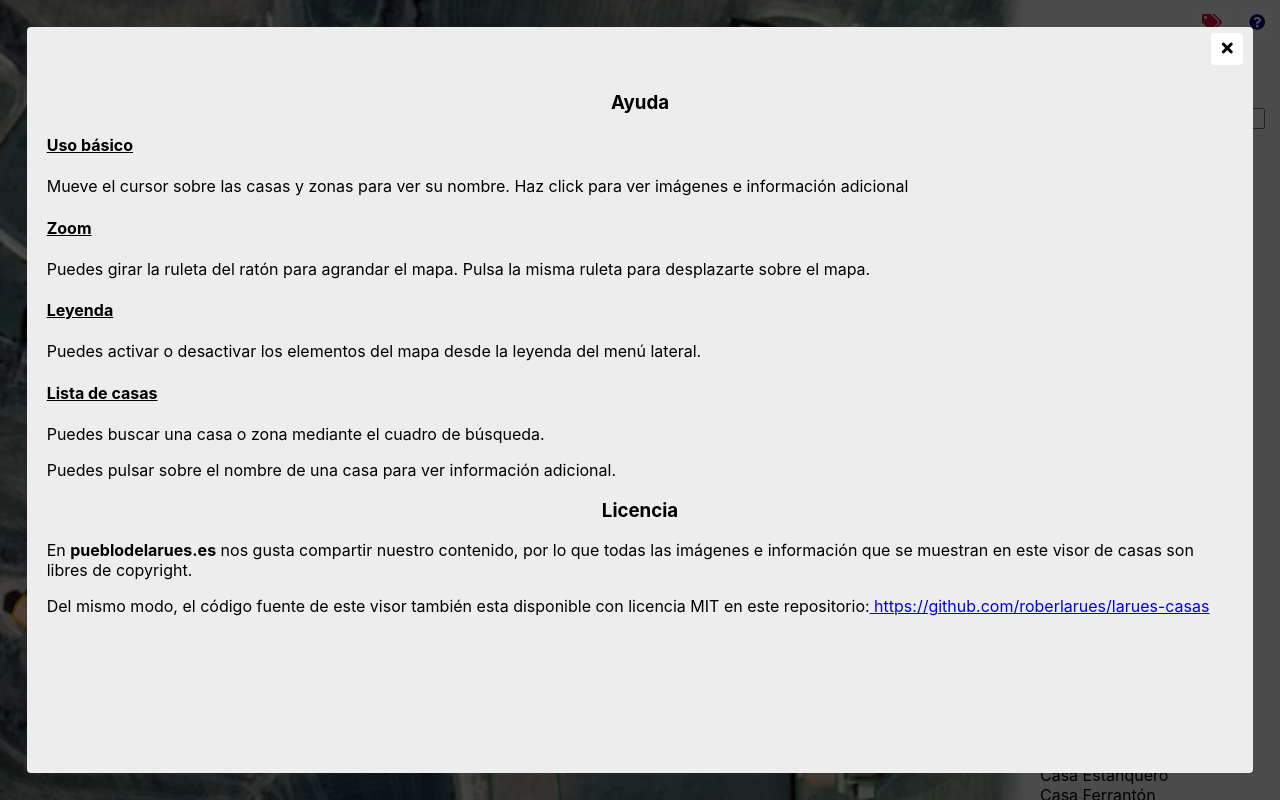
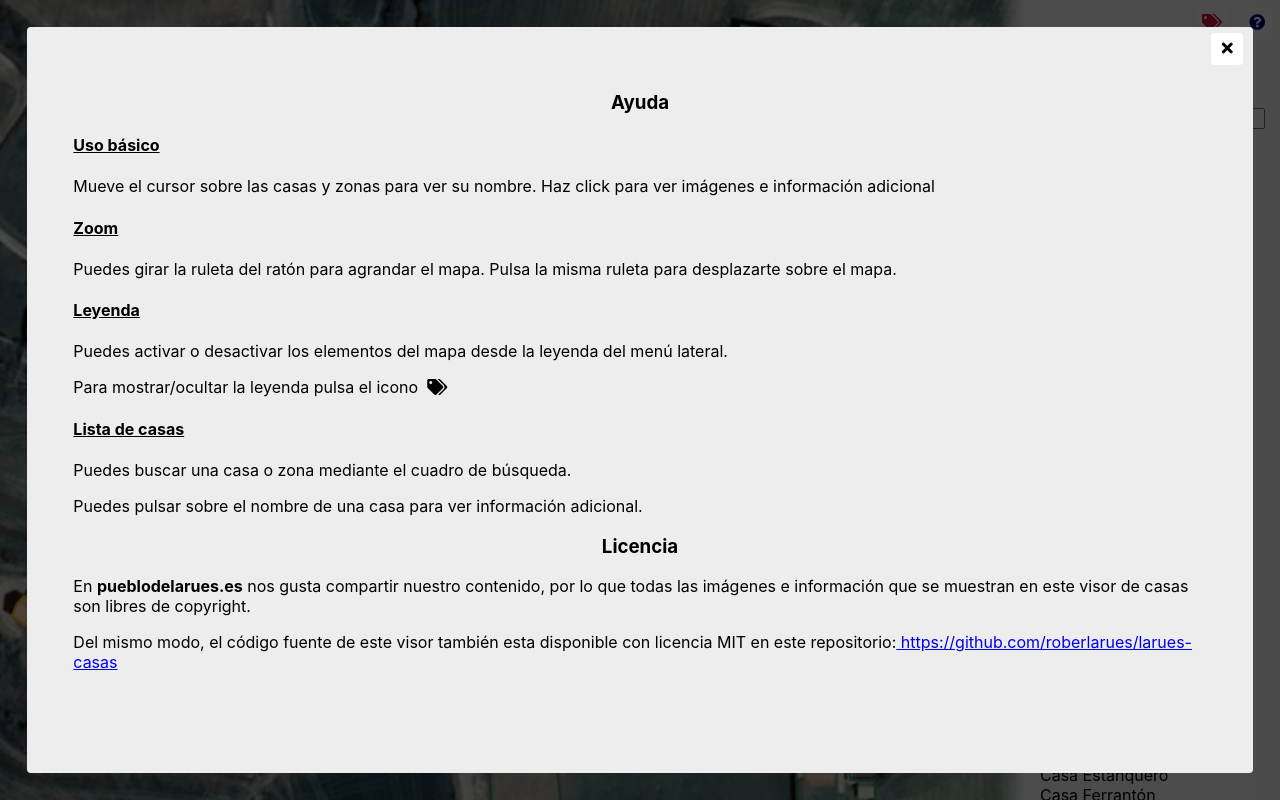
Before and after one commit to roberlarues/larues-casas, a React (Create React App) app: page / in a window 1280 px wide. Both pictures are taken after a click on the button 1257 px from the left and 22 px from the top of the page. Shown: the top 800 px of the page. Built offline with nearby package versions, Linux system fonts and the light colour scheme.

Commit message:
Mejoras en ayuda

```diff
--- a/src/App.css
+++ b/src/App.css
@@ -95,12 +95,20 @@ button:hover {
   background-color: lightpink!important;
 }
 
+.help {
+  margin: 0 20pt 0 20pt;
+}
+
 .help h3 {
   text-align: center;
 }
 
 .help h4 {
   text-align: left;
+}
+
+.help a {
+  word-break: break-word;
 }
 
 .only-mobile {
@@ -116,6 +124,19 @@ button:hover {
 }
 
 @media (max-width: 1100px) {
+}
+
+
+@media (max-width: 990px) {
+
+
+  .MapCanvas {
+    flex-basis: 72%;
+  }
+}
+
+@media (max-width: 600px) {
+
 
   .only-pc {
     display: none;
@@ -124,18 +145,6 @@ button:hover {
   .only-mobile {
     display: block;
   }
-}
-
-
-@media (max-width: 990px) {
-
-  .MapCanvas {
-    flex-basis: 72%;
-  }
-}
-
-@media (max-width: 600px) {
-
   .MapCanvas {
     flex-basis: 100%;
   }
--- a/src/components/Help.tsx
+++ b/src/components/Help.tsx
@@ -18,6 +18,7 @@ export function Help() {
 
         <h4>Leyenda</h4>
         <p>Puedes activar o desactivar los elementos del mapa desde la leyenda del menú lateral.</p>
+        <p>Para mostrar/ocultar la leyenda pulsa el icono &nbsp;<i className="fas fa-tags"/></p>
 
         <h4>Lista de casas</h4>
         <p>Puedes buscar una casa o zona mediante el cuadro de búsqueda.</p>
@@ -30,7 +31,7 @@ export function Help() {
         </p>
         <p>
             Del mismo modo, el código fuente de este visor también esta disponible con licencia MIT en este repositorio:
-            <a href="https://github.com/roberlarues/larues-casas"> https://github.com/roberlarues/larues-casas</a>
+            <a href="https://github.com/roberlarues/larues-casas" target="_blank"> https://github.com/roberlarues/larues-casas</a>
         </p>
     </div>
 }
```
